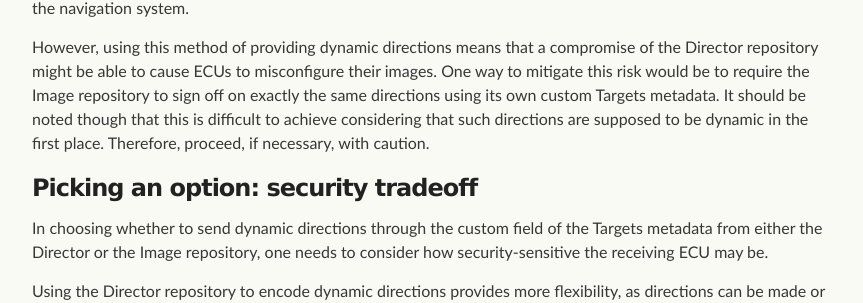
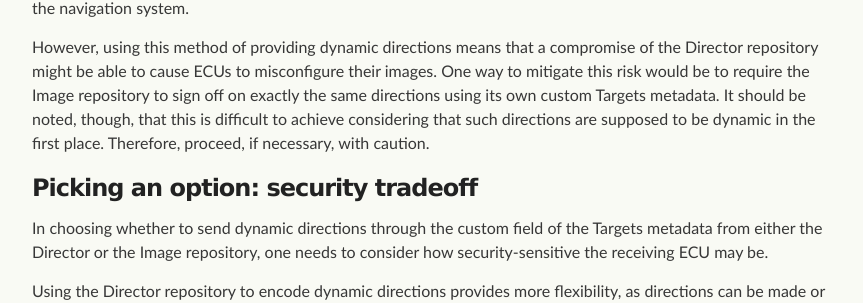
Before and after one commit to uptane/deployment-considerations, a Jekyll site: the page built from customizations.md, in a window 1280 px wide and 900 px high, scrolled down 8538 px. Shown: the part 223-526 px from the top of the window, without its empty margins (208-1071 px from the left). Built offline with Jekyll 4.4.1, drawn with Linux system fonts in a browser that asks for light colours; our own code applies the rules of GitHub Pages for plain Markdown files.

```diff
--- a/customizations.md
+++ b/customizations.md
@@ -146,7 +146,7 @@ Even though the Image repository cannot sign the file, this modification still p
 
 Another way to provide dynamic directions is to use the custom field of the Targets metadata file. This field provides the option to include custom inputs to individual ECUs. Using the custom field is an especially good option for managing small variations in the existing image. For example, a compilation flag to enable a navigation feature might be set on some ECUs, but not on others. The custom field could contain dynamic directions, and additional subfields would help determine for which ECUs the direction is intended. In this flag example, the Director can put the ECU ID and the flag into the custom field so the flag will be used during the installation process only on that particular ECU. This custom field can then be included in the Targets metadata received by all ECUs. The intended ECU would be able to check for this flag and use it during an installation or update to enable the navigation system.
 
-However, using this method of providing dynamic directions means that a compromise of the Director repository might be able to cause ECUs to misconfigure their images. One way to mitigate this risk would be to require the Image repository to sign off on exactly the same directions using its own custom Targets metadata. It should be noted though that this is difficult to achieve considering that such directions are supposed to be dynamic in the first place. Therefore, proceed, if necessary, with caution.
+However, using this method of providing dynamic directions means that a compromise of the Director repository might be able to cause ECUs to misconfigure their images. One way to mitigate this risk would be to require the Image repository to sign off on exactly the same directions using its own custom Targets metadata. It should be noted, though, that this is difficult to achieve considering that such directions are supposed to be dynamic in the first place. Therefore, proceed, if necessary, with caution.
 
 ### Picking an option: security tradeoff
 
```
